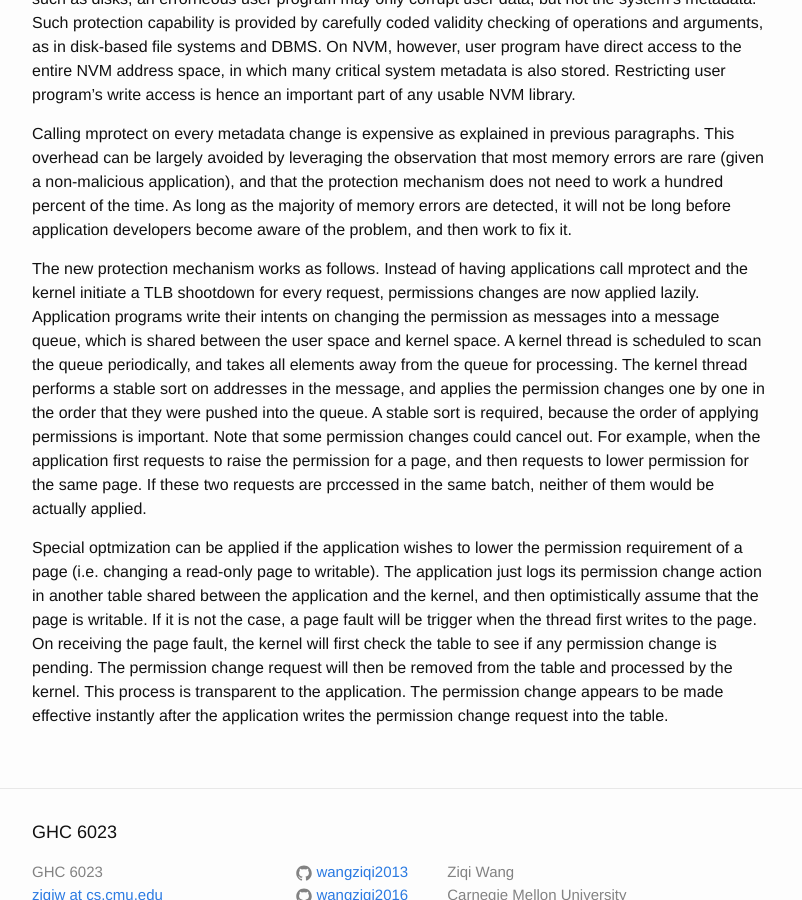
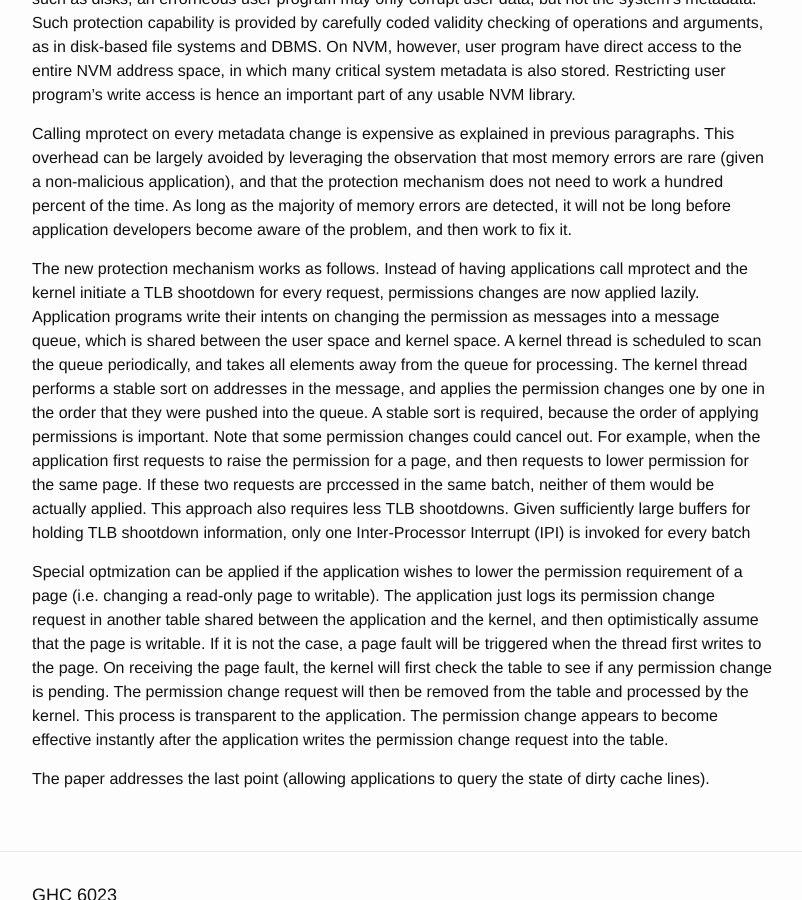
Before and after one commit to wangziqi2013/wangziqi2013.github.io, a Jekyll site: the page built from _posts/2019-02-04-consistent-durable-and-safe.markdown, in a window 1280 px wide and 900 px high, scrolled down 2869 px. Shown: the whole window, without its empty margins (238-1040 px from the left). Built offline with Jekyll 4.4.1, drawn with Linux system fonts in a browser that asks for light colours; some of the changed text lies outside the part shown.

Commit message:
Adding TLB SHOOTDOWN

```diff
--- a/_posts/2019-02-04-consistent-durable-and-safe.markdown
+++ b/_posts/2019-02-04-consistent-durable-and-safe.markdown
@@ -52,7 +52,7 @@ related call. As a trade-off, the semantics can be relaxed a little. The last re
 enable applications to query the status of dirty cache lines written to the NVM address space. This capability is necessary
 to determine when certain changes have been persisted to the NVM.
 
-Ths paper then proposes an implementation of malloc, NVMalloc, which satisfies requirement one and two. Requirement one
+The paper then proposes an implementation of malloc, NVMalloc, which satisfies requirement one and two. Requirement one
 implies that blocks should not be allocated in a LIFO order which favors recently freed blocks. As an alternative, the
 NVMalloc maintains a recently freed list of blocks, the "don't allocate list". After a block is freed, it is moved into
 the recently freed list. Blocks are only removed from the list in FIFO order after it has spent T seconds in the list.
@@ -116,12 +116,16 @@ The kernel thread performs a stable sort on addresses in the message, and applie
 in the order that they were pushed into the queue. A stable sort is required, because the order of applying permissions
 is important. Note that some permission changes could cancel out. For example, when the application first requests to
 raise the permission for a page, and then requests to lower permission for the same page. If these two requests are
-prccessed in the same batch, neither of them would be actually applied.
+prccessed in the same batch, neither of them would be actually applied. This approach also requires less TLB shootdowns.
+Given sufficiently large buffers for holding TLB shootdown information, only one Inter-Processor Interrupt (IPI) is invoked
+for every batch
 
 Special optmization can be applied if the application wishes to lower the permission requirement of a page (i.e. changing
-a read-only page to writable). The application just logs its permission change action in another table shared between the
+a read-only page to writable). The application just logs its permission change request in another table shared between the
 application and the kernel, and then optimistically assume that the page is writable. If it is not the case, a page fault
-will be trigger when the thread first writes to the page. On receiving the page fault, the kernel will first check
+will be triggered when the thread first writes to the page. On receiving the page fault, the kernel will first check
 the table to see if any permission change is pending. The permission change request will then be removed from the table
-and processed by the kernel. This process is transparent to the application. The permission change appears to be made
+and processed by the kernel. This process is transparent to the application. The permission change appears to become
 effective instantly after the application writes the permission change request into the table.
+
+The paper addresses the last point (allowing applications to query the state of dirty cache lines).
```
